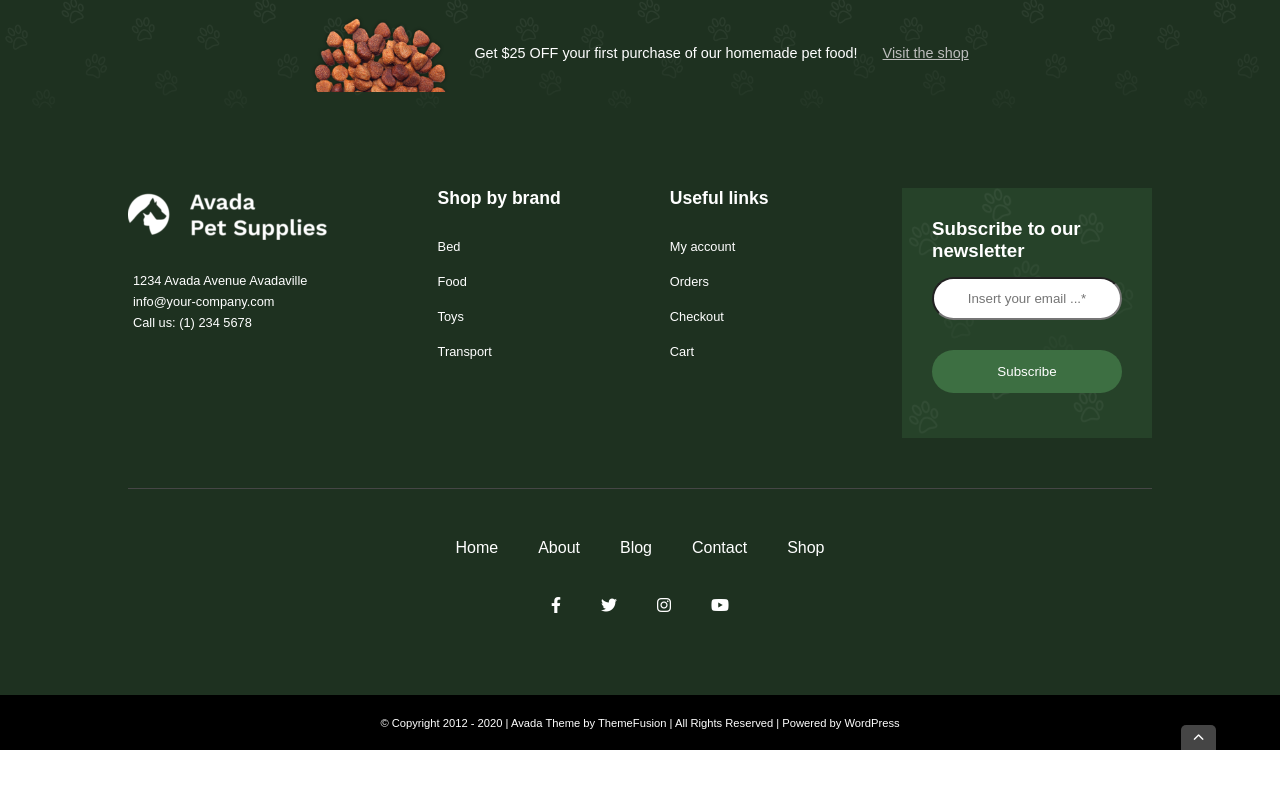
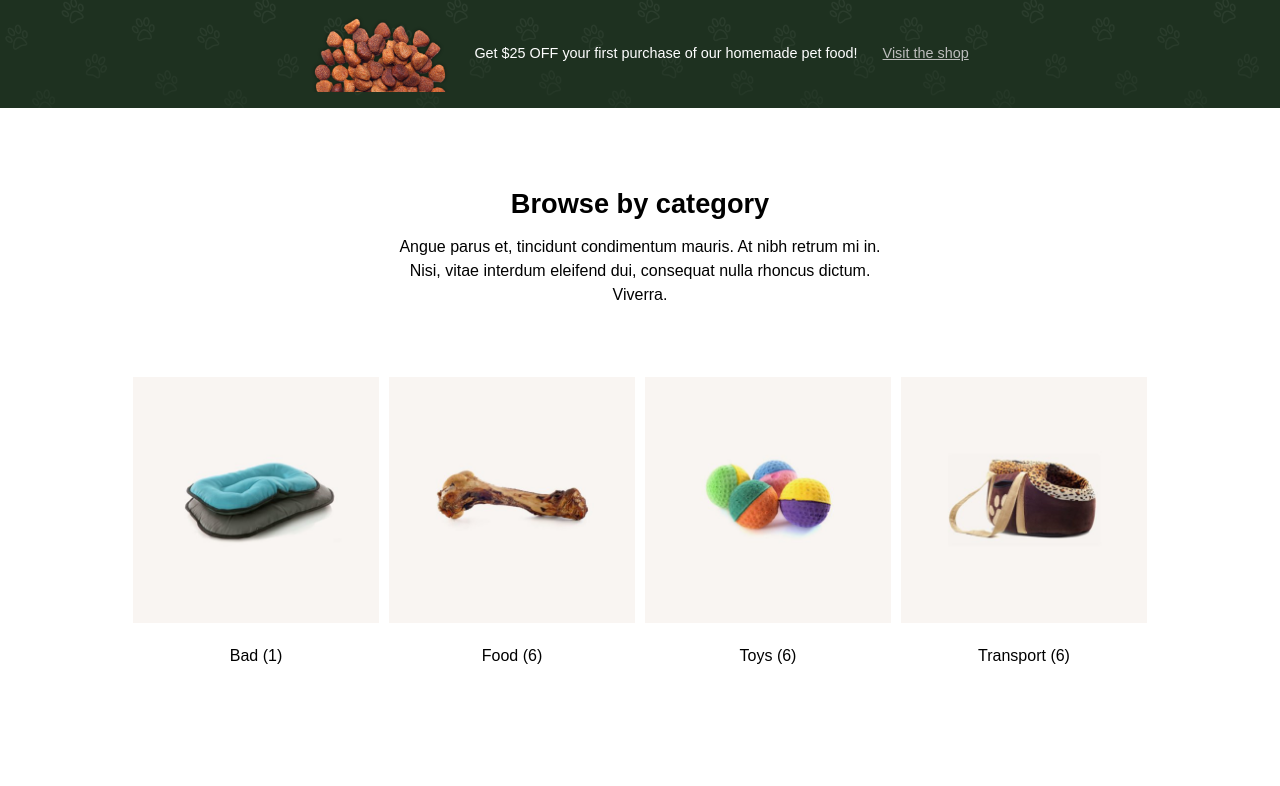
Before and after one commit to Broadcodes/proj-html-vuejs, a Vue app: page / in a window 1280 px wide. Shown: the part 714-1500 px from the top of the page. Before the commit the page ends 1464 px from the top, so only its background shows below. Built offline with nearby package versions, Linux system fonts and the light colour scheme.

Commit message:
MAIN: Creazione dell'area Browse By Category

```diff
--- a/src/components/BrowseByCategory.vue
+++ b/src/components/BrowseByCategory.vue
@@ -1,15 +1,78 @@
 <template>
-  <div>
-
+  <div class="container">
+    <div class="text">
+      <h2>Browse by category</h2>
+      <p>Angue parus et, tincidunt condimentum mauris. At nibh retrum mi in. Nisi, vitae interdum eleifend dui,
+        consequat nulla rhoncus dictum. Viverra.</p>
+    </div>
+    <div class="contenitorCards">
+      <div class="card">
+        <img src="../assets/images/product-9-500x500.jpg" alt="Bad">
+        <p>Bad (1)</p>
+      </div>
+      <div class="card">
+        <img src="../assets/images/product-3-500x500.jpg" alt="Food">
+        <p>Food (6)</p>
+      </div>
+      <div class="card">
+        <img src="../assets/images/product-2-500x500.jpg" alt="Toys">
+        <p>Toys (6)</p>
+      </div>
+      <div class="card">
+        <img src="../assets/images/product-4-500x500.jpg" alt="Transport">
+        <p>Transport (6)</p>
+      </div>
+    </div>
   </div>
 </template>
 
 <script>
 export default {
-    name: 'BrowseByCategory'
+  name: 'BrowseByCategory'
 }
 </script>
 
 <style lang="scss" scoped>
+.container {
+  padding: 80px 10% 150px;
+  display: flex;
+  flex-direction: column;
+  align-items: center;
+  text-align: center;
 
+  .text {
+    width: 50%;
+    margin-bottom: 50px;
+
+    h2 {
+      font-size: 1.7rem;
+    }
+
+    p {
+      line-height: 1.5rem;
+      padding: 15px 0;
+    }
+  }
+
+  .contenitorCards {
+    display: flex;
+    justify-content: center;
+    width: 100%;
+
+    .card {
+      margin: 5px;
+      width: calc(100vh / 4 - 10px + 10%);
+      height: calc(100vh / 4 - 10px + 10%);
+
+      img {
+        width: 100%;
+        height: 100%;
+      }
+
+      p{
+        margin: 20px 0;
+      }
+    }
+  }
+}
 </style>
```
